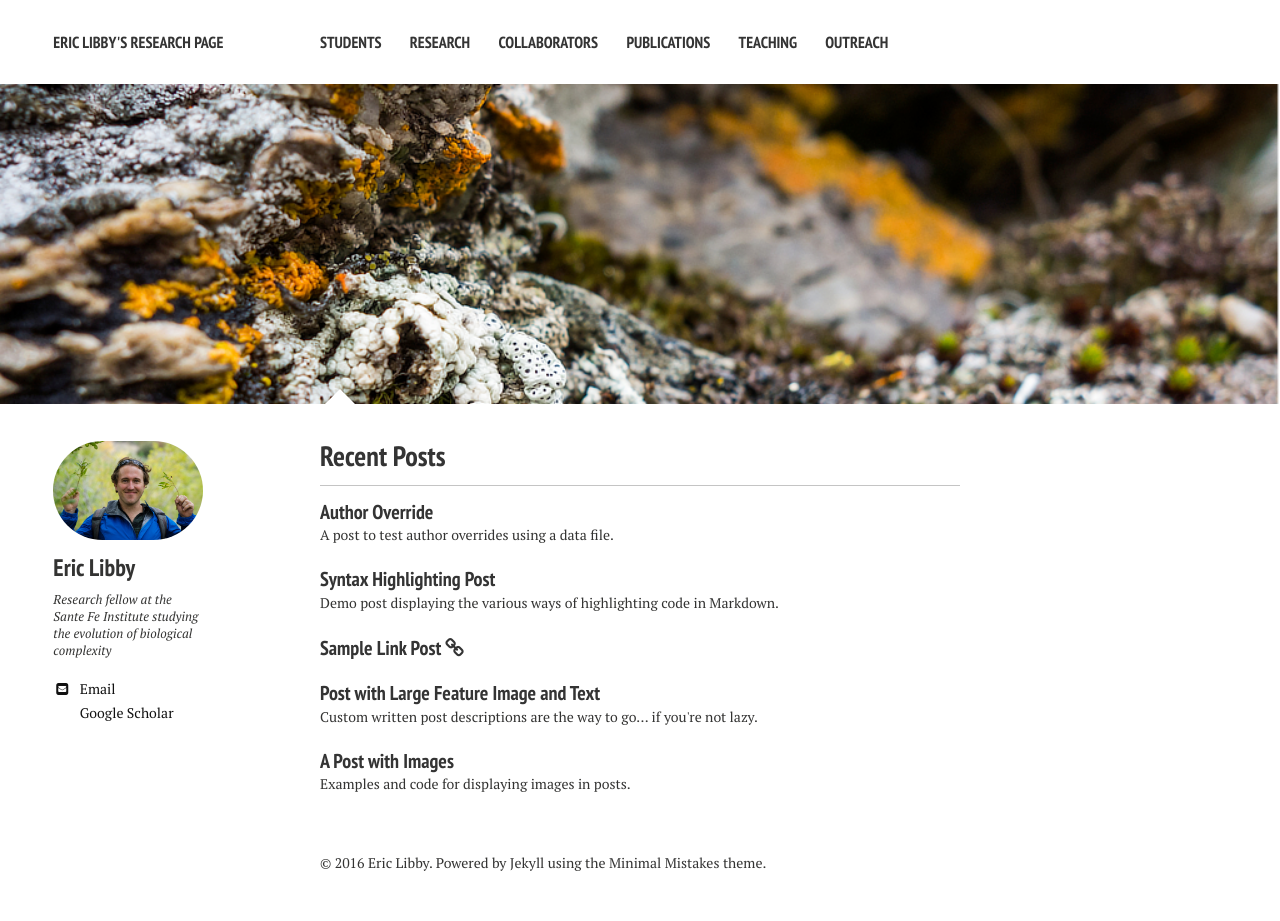
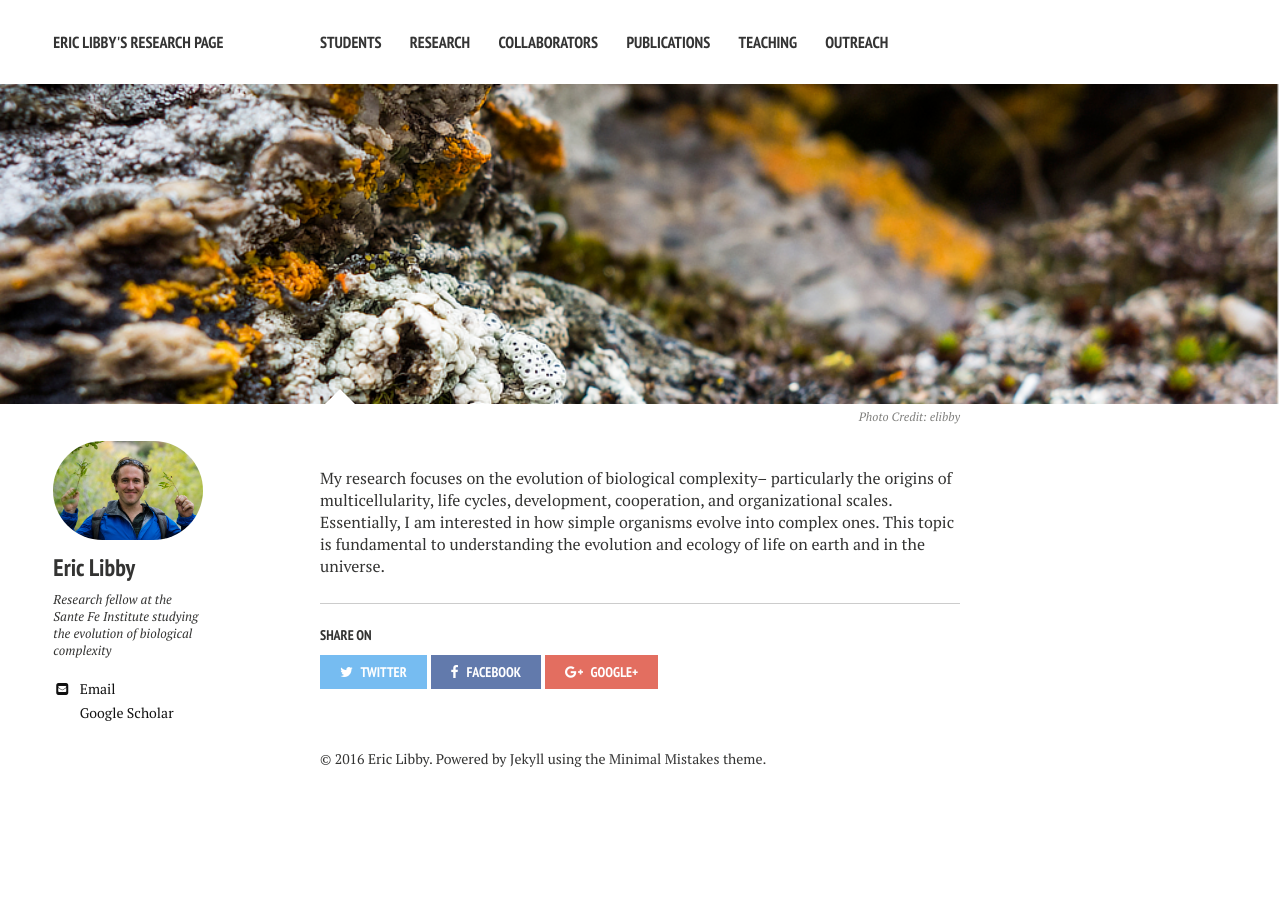
Before and after one commit to ericlibby/oldweb, a Jekyll site: the page built from index.md, in a window 1280 px wide. Built offline with Jekyll 4.4.1, drawn with Linux system fonts in a browser that asks for light colours; nearby versions of some CDN libraries; after the commit the page ends 900 px from its top, so only the background shows below that.

Commit message:
Added blurb to opening page

```diff
--- a/index.md
+++ b/index.md
@@ -1,9 +1,10 @@
 ---
-layout: home
-excerpt: "A minimal Jekyll theme for your blog by designer Michael Rose."
-tags: [Jekyll, theme, responsive, blog, template]
+layout: page
+tags: [biological complexity, evolution, research]
 image:
   feature: orangelichen.jpg
-  credit: #WeGraphics
+  credit: elibby #WeGraphics
   creditlink: #http://wegraphics.net/downloads/free-ultimate-blurred-background-pack/
 ---
+
+My research focuses on the evolution of biological complexity-- particularly the origins of multicellularity, life cycles, development, cooperation, and organizational scales. Essentially, I am interested in how simple organisms evolve into complex ones. This topic is fundamental to understanding the evolution and ecology of life on earth and in the universe.
```
Also changed, not shown: index copy.md (added, +9 -0 lines).
